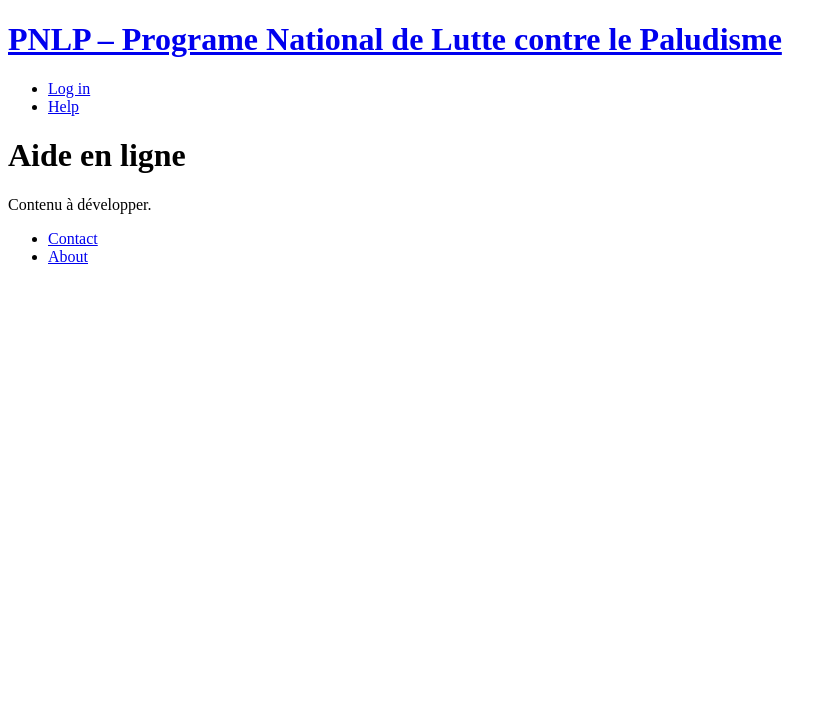
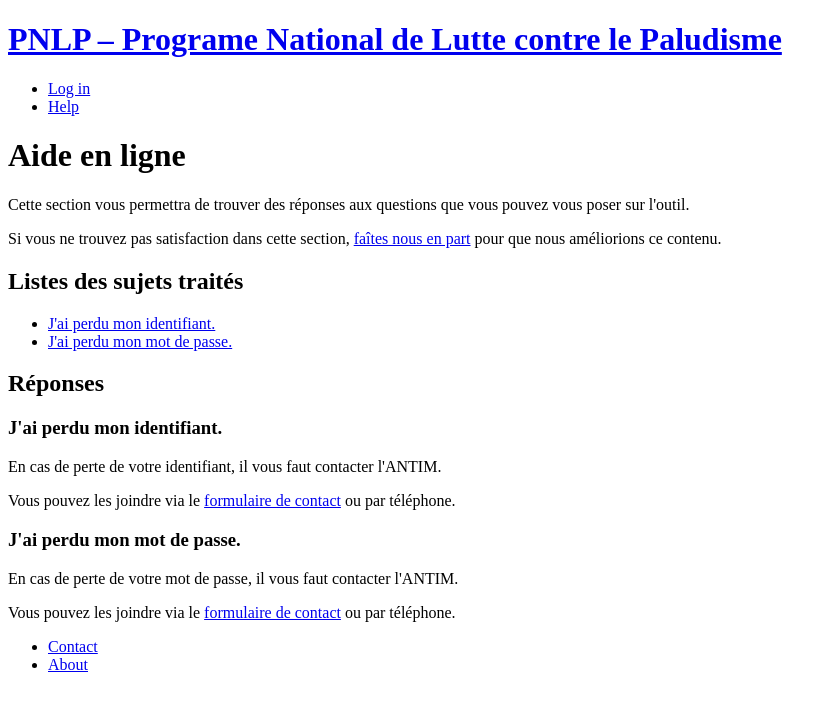
Before and after one commit to yeleman/pnlp2011, a Django app: template pnlp_web/templates/help.html in a window 1280 px wide. Shown: the top 711 px of the page, without its empty margins (0-837 px from the left). Run offline with Django 3.2, Linux system fonts and the light colour scheme; the template is opened without the code that fills it, so the values that code supplies are empty; parts of the project's set-up code (start-up, migrations or seed data) failed here and were passed over.

Commit message:
added default help page

```diff
--- a/pnlp_web/templates/help.html
+++ b/pnlp_web/templates/help.html
@@ -4,5 +4,26 @@
 {% block pagetitle %}<h1 class="pagetitle">Aide en ligne</h1>{% endblock %}
 
 {% block content %}
-<p>Contenu à développer.</p>
+<p>Cette section vous permettra de trouver des réponses aux questions que vous pouvez vous poser sur l'outil.</p>
+<p>Si vous ne trouvez pas satisfaction dans cette section, <a href="{% url support %}">faîtes nous en part</a> pour que nous améliorions ce contenu.</p>
+
+<h2>Listes des sujets traités</h2>
+<ul class="help">
+<li><a href="#lost_login">J'ai perdu mon identifiant.</a></li>
+<li><a href="#lost_password">J'ai perdu mon mot de passe.</a></li>
+</ul>
+
+<h2>Réponses</h2>
+
+<a name="lost_login"></a>
+<h3>J'ai perdu mon identifiant.</h3>
+<p>En cas de perte de votre identifiant, il vous faut contacter l'ANTIM.</p>
+<p>Vous pouvez les joindre via le <a href="{% url support %}">formulaire de contact</a> ou par téléphone.</p>
+
+
+<a name="lost_password"></a>
+<h3>J'ai perdu mon mot de passe.</h3>
+<p>En cas de perte de votre mot de passe, il vous faut contacter l'ANTIM.</p>
+<p>Vous pouvez les joindre via le <a href="{% url support %}">formulaire de contact</a> ou par téléphone.</p>
+
 {% endblock %}
```
Also changed, not shown: pnlp_web/static/less/layout.less (+15 -2 lines), pnlp_web/static/pnlp.css (+4 -2 lines).
